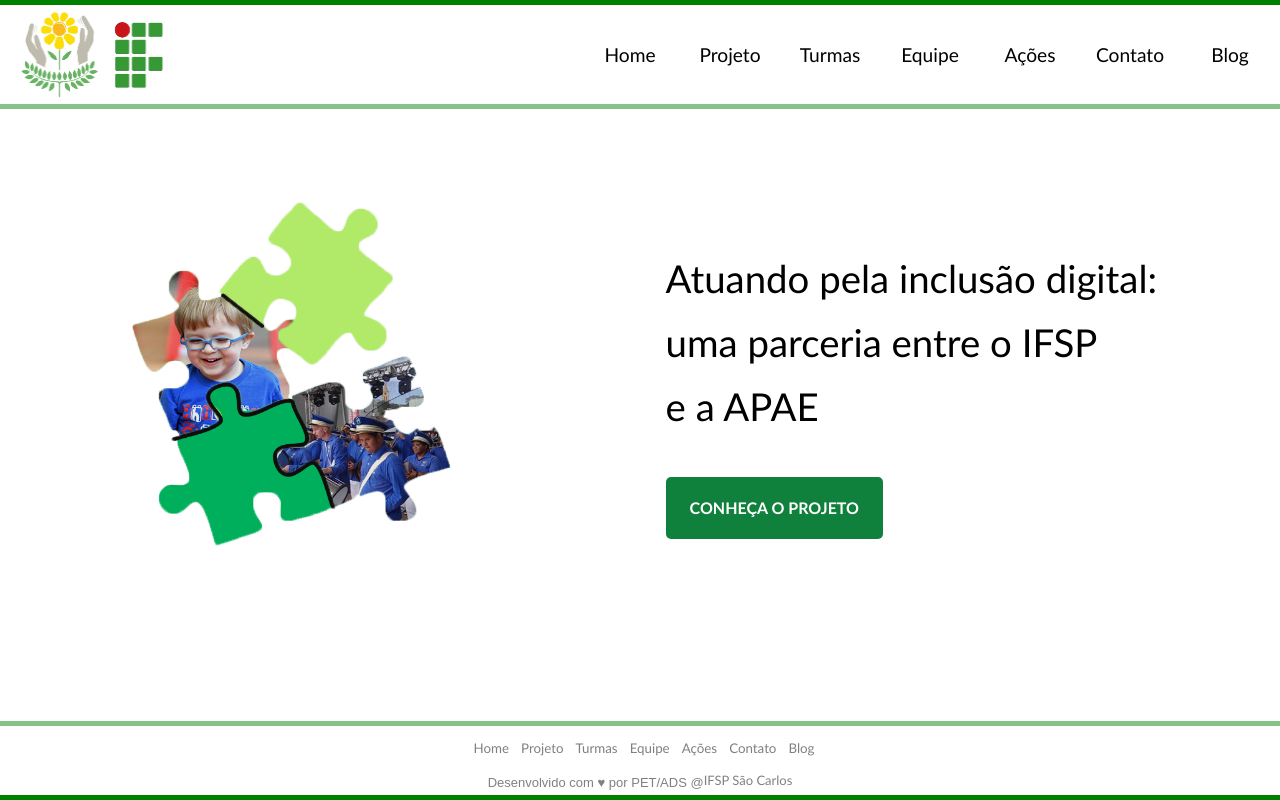
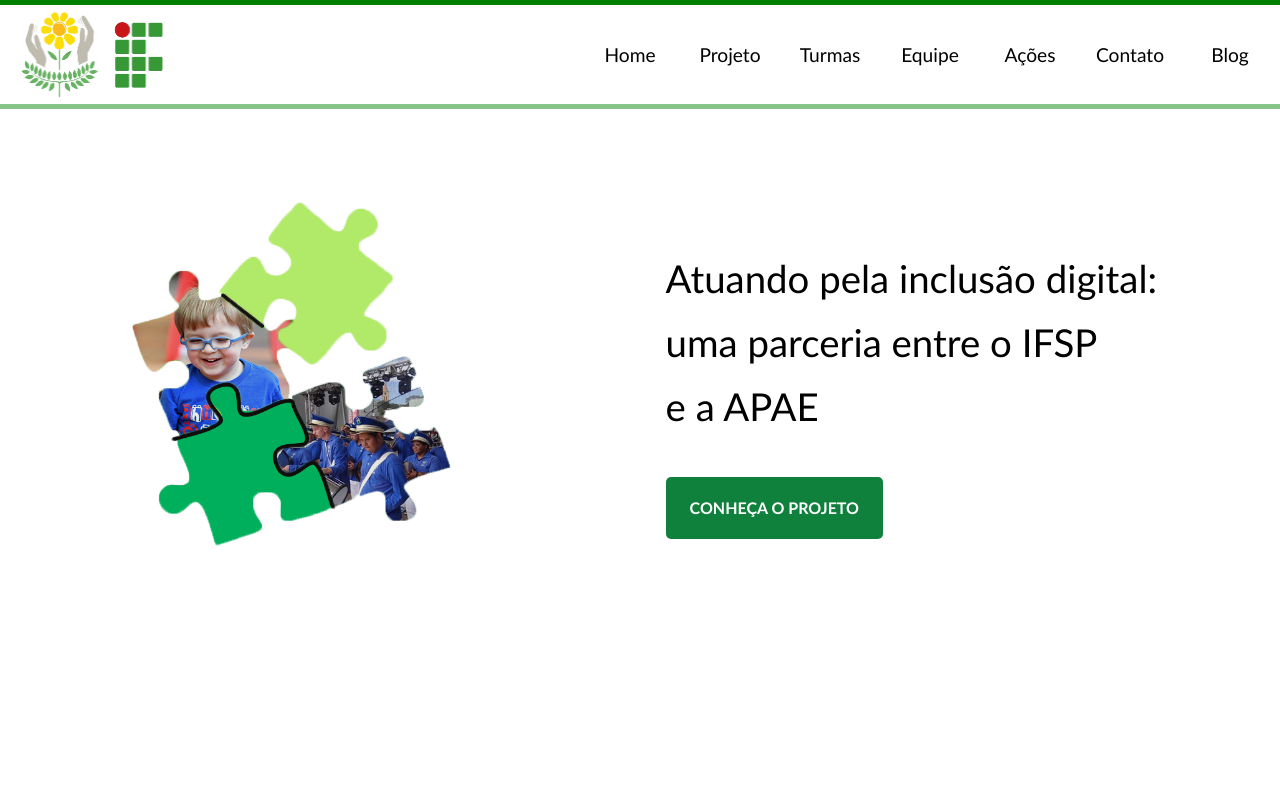
Before and after one commit to pet-ads/apae, a React (Create React App) app: page / in a window 1280 px wide. Shown: the top 800 px of the page. Built offline with nearby package versions, Linux system fonts and the light colour scheme.

Commit message:
ajustes nas ancoras e footes

```diff
--- a/src/App.js
+++ b/src/App.js
@@ -1,4 +1,4 @@
-import React from 'react';
+import React, { useRef } from 'react';
 import { BrowserRouter as Router } from 'react-router-dom';
 import Footer from './componentes/layout/Footer/Footer.js';
 import MenuNav from './componentes/layout/MenuNav/MenuNav.js';
@@ -12,22 +12,24 @@ import Home from './paginas/Home/home';
 import './App.css';
 
 function App() {
+  const menuNavRef = useRef(null);
+
   const scrollToSection = (sectionId) => {
-    const element = document.getElementById(sectionId);
-    let ordinate = element.offsetTop-106;
-    window.scroll({ top: ordinate, behavior: 'smooth' });
+      const element = document.getElementById(sectionId);
+      let ordinate = element.offsetTop - menuNavRef.current.clientHeight;
+      window.scroll({ top: ordinate, behavior: 'smooth' });
   };
 
   return (
     <div>
       <div>
-        <MenuNav scrollToSection={scrollToSection} />
+        <MenuNav scrollToSection={scrollToSection} menuNavRef={menuNavRef} />
       </div>
 
       <Router>
         <div id="ancoras">
           <section id="home">
-            <Home scrollToSection={scrollToSection}/>
+            <Home scrollToSection={scrollToSection} menuNavRef={menuNavRef} />
           </section>
 
           <section id="projeto">
@@ -54,12 +56,13 @@ function App() {
             <Blog />
           </section>
 
+          <section id="footer">
+            <Footer />
+          </section>
+
         </div>
       </Router>
 
-      <div>
-        <Footer scrollToSection={scrollToSection} />
-      </div>
     </div>
   );
 }
--- a/src/componentes/layout/Footer/Footer.module.css
+++ b/src/componentes/layout/Footer/Footer.module.css
@@ -4,7 +4,6 @@
     align-items: center;
     border-top: rgba(0, 128, 0, 0.473) solid 5px;
     border-bottom:green solid 5px;
-    position: fixed;
     bottom: 0;
     width: 100%;
     background-color: white;
--- a/src/componentes/layout/MenuNav/MenuNav.js
+++ b/src/componentes/layout/MenuNav/MenuNav.js
@@ -4,10 +4,10 @@ import logo from './logo_navheader.png';
 import burguerIcon from './burguericon.png';
 import Item from './Item/ItemNav';
 
-function MenuNav({ scrollToSection }) {
-
+function MenuNav({ scrollToSection, menuNavRef }) {
   const [listState, setListState] = useState(false);
   const [linkState, setLinkState] = useState(false);
+
 
   function openMenu(){
     setListState(listState => !listState);
@@ -18,7 +18,7 @@ function MenuNav({ scrollToSection }) {
   let toggleLinksExpand = linkState ? styles.links_expanded : styles.links;
 
   return (
-    <div className={styles.component_container}>
+    <div ref={menuNavRef} className={styles.component_container}>
 
       <div className={styles.img_container}>
         <img src={logo} alt="Logo do IFSP e APAE" className={styles.logo} />
```
